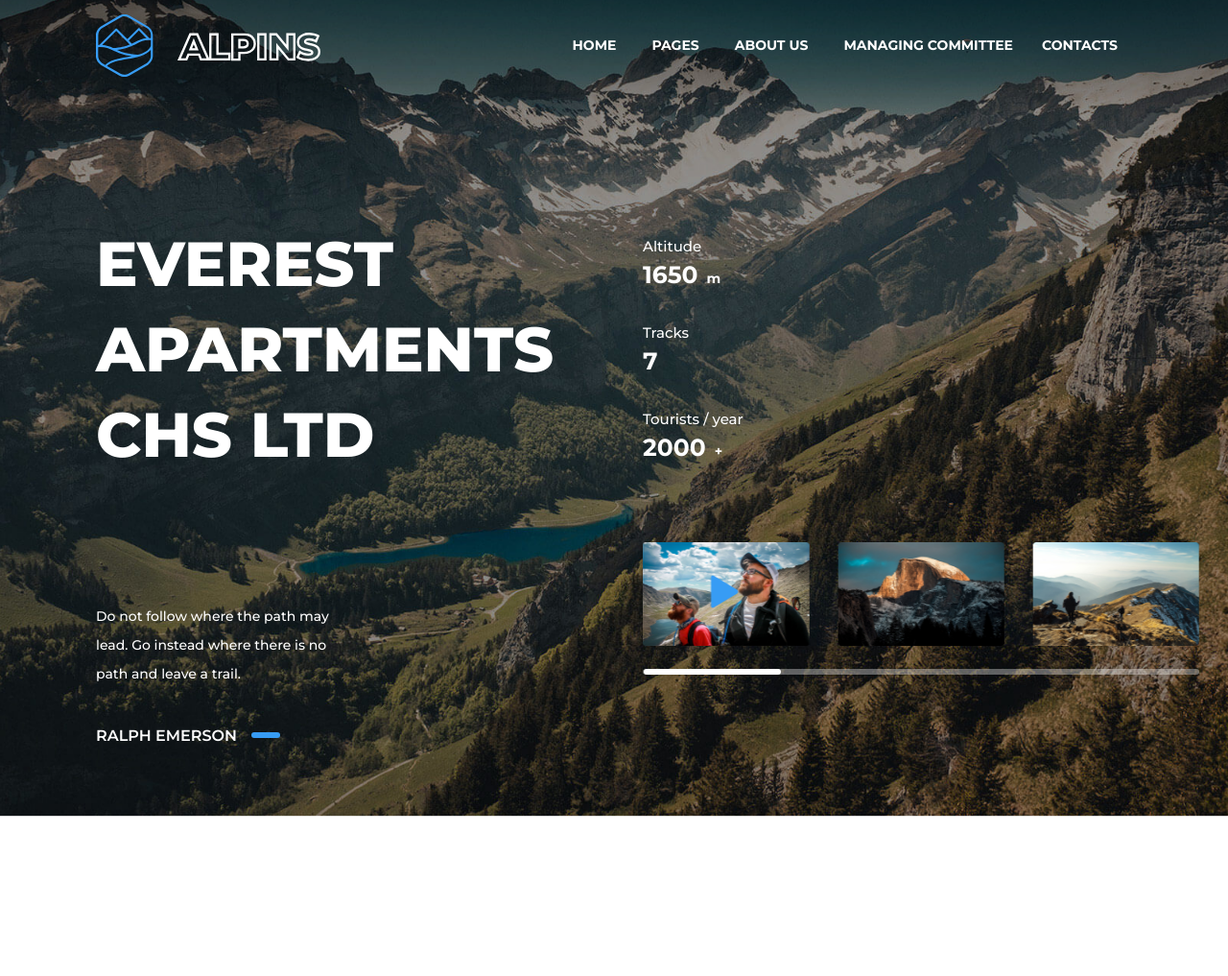
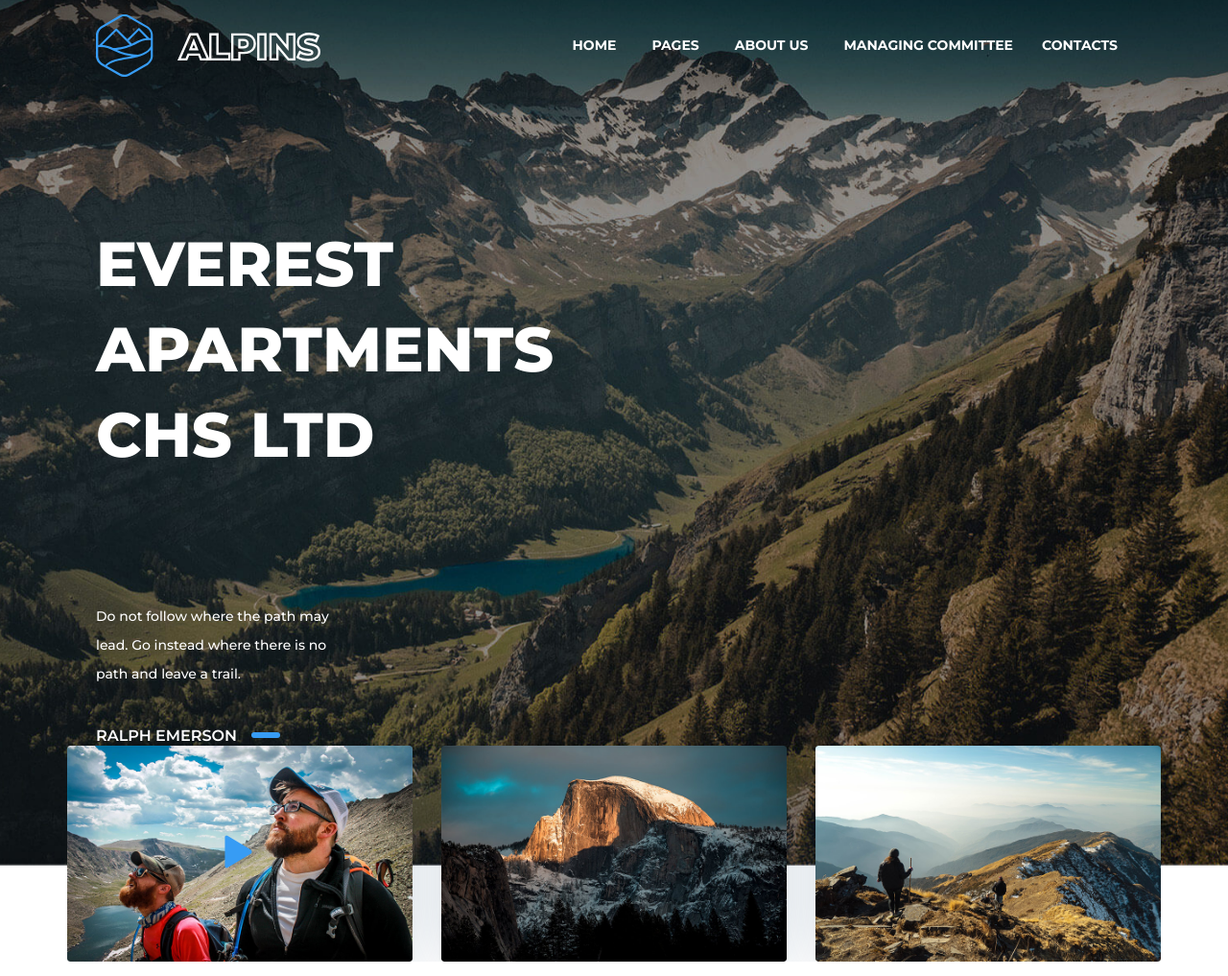
Before and after one commit to Veena-Infotech/EverestApartmentsCHS, a PHP site: page /main-page.php in a window 1280 px wide. Shown: the top 1017 px of the page at 96% size. Run offline with PHP 8.4, Linux system fonts and the light colour scheme; some libraries are stand-ins or nearby versions; some web fonts are replaced.

Commit message:
Changes in 1st Block and added Deepak Mahal Home_File

```diff
--- a/main-page.php
+++ b/main-page.php
@@ -79,15 +79,15 @@
                                     <span class="quote-author">Ralph Emerson</span>
                                 </p>
                             </li>
-                            <li>
+                            <!--<li>
                                 <p class="quote">
                                     When everything feels like an uphill struggle. Just wait and think of the view from the top.
                                     <span class="quote-author">Wislawa Symborska</span>
                                 </p>
-                            </li>
+                            </li>-->
                         </ul>
                     </div>
-                    <div class="col-lg-6">
+                    <!--<div class="col-lg-6">
                         <hr class="space-xs" />
                         <div class="counter counter-vertical counter-icon">
                             <div>
@@ -117,7 +117,7 @@
                                     <span>+</span>
                                 </div>
                             </div>
-                        </div>
+                        </div>-->
                         <hr class="space" />
                         <ul class="slider" data-options="type:carousel,nav:true,perView:3,perViewLg:2,perViewSm:1,gap:30,controls:out,autoplay:3000">
                             <li>
```
